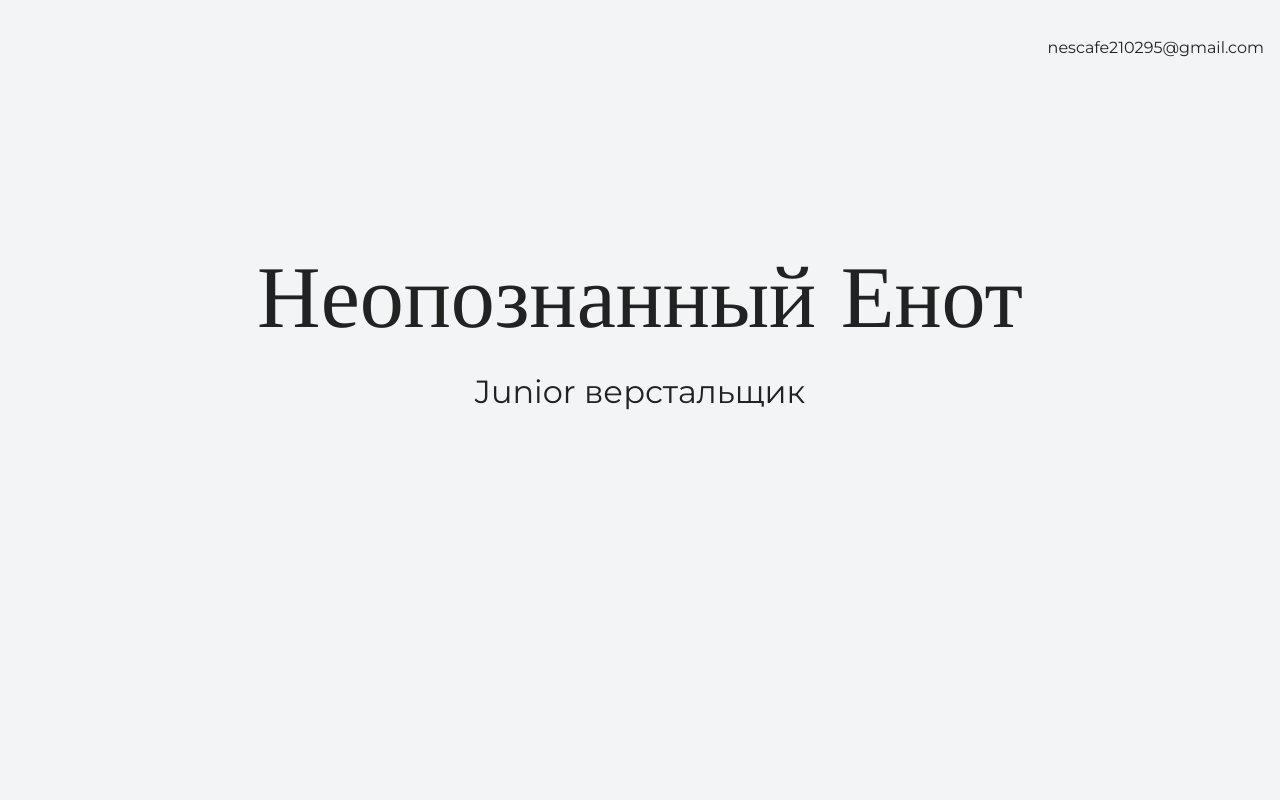
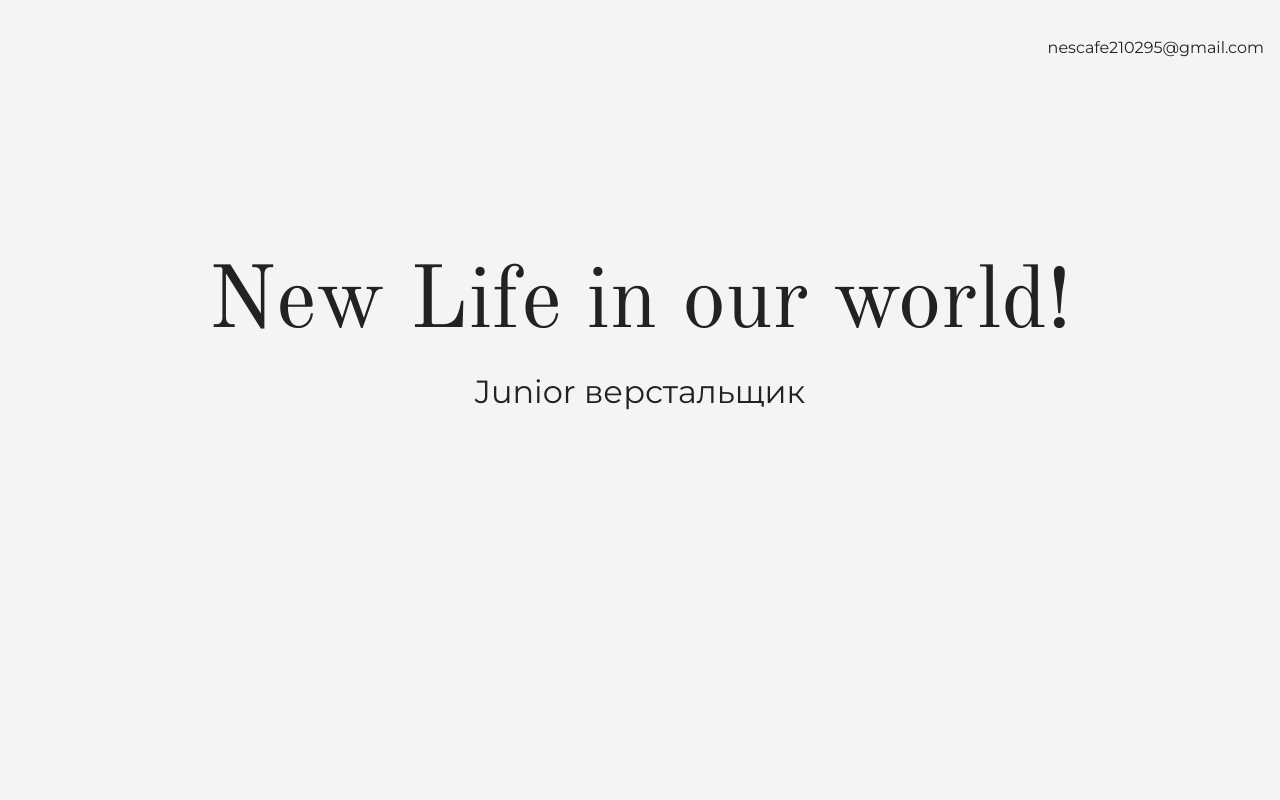
Before and after one commit to p1rog210295/pirog, a plain HTML site: page index.html in a window 1280 px wide. Shown: the top 800 px of the page. Drawn offline with nearby package versions, Linux system fonts and the light colour scheme.

Commit message:
Changes main

```diff
--- a/index.html
+++ b/index.html
@@ -16,7 +16,7 @@
 
     <section class="hero-image">
       <div class="container">
-      <h1 class="heading">Неопознанный Енот</h1>
+      <h1 class="heading">New Life in our world!</h1>
       <p>Junior верстальщик</p>
       </div>
     </section>
```
